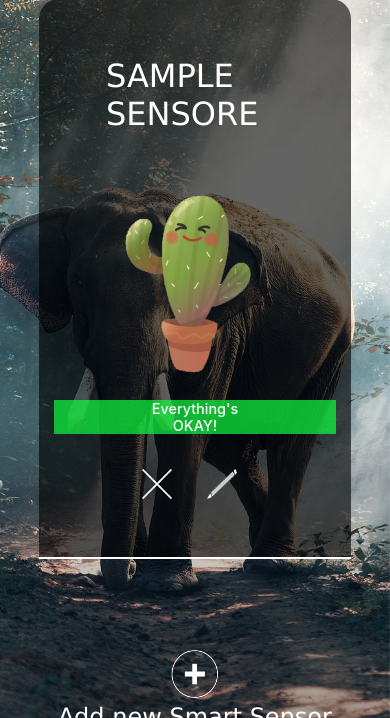
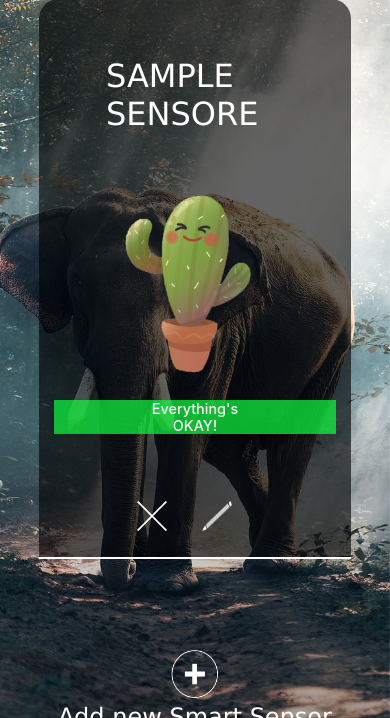
Before and after one commit to 2dadsgn/Smart-vase, a Flask app: page /gestione in a window 390 px wide. Shown: the part 181-899 px from the top of the page. Run offline with Flask 2, Linux system fonts and the light colour scheme; the visitor is signed in with stand-in values (Sample User, id 1); a database or web service that is not in the repository returns one stand-in record (values such as "Sample title"); some libraries are stand-ins or nearby versions.

Commit message:
fix and improvements

```diff
--- a/static/main.css
+++ b/static/main.css
@@ -360,12 +360,20 @@ h8 {
     align-content: center;
     align-items: center;
 }
+.div-mod-del{
+	margin: auto;
+	align-content: center;
+	padding: 0 2em 0 5.5em;
+	position: relative;
+	left: 1em;
+	top: -9em;
+
+}
 .delete{
 	width: 30px;
 	height: 30px;
-	position: relative;
-	top: -3em;
-	left: 8em;
+
+
 }
 .delete:hover{
 	transition-timing-function: ease-in-out;
@@ -376,10 +384,8 @@ h8 {
 .modify{
 	width: 30px;
 	height: 30px;
-	position: relative;
-	top: 0em;
-	left: 9em;
-
+	margin-left: 1em;
+	margin-top: 1em;
 }
 .modify:hover{
 	transition-timing-function: ease-in-out;
@@ -537,13 +543,14 @@ h8 {
 		margin: auto;
 		align-content: center;
 		padding: 0 2em 0 5.5em;
+		top: 2em;
+		left: -0.3em;
+
 	}
 	.delete{
 		width: 30px;
 		height: 30px;
-		position: static;
-		top:0;
-		left: 0;
+
 	}
 	.delete:hover{
 		transition-timing-function: ease-in-out;
@@ -553,9 +560,8 @@ h8 {
 	.modify{
 		width: 30px;
 		height: 30px;
-		position: static;
-		top: 0;
-		left: 0;
+		margin: 0;
+
 	}
 	.modify:hover{
 		transition-timing-function: ease-in-out;
--- a/templates/base.html
+++ b/templates/base.html
@@ -20,5 +20,9 @@
     <script src="{{ url_for('static', filename = 'popper.min.js') }}"></script>
     <script src="{{ url_for('static', filename = 'bootstrap-4.2.1.js') }}"></script>
 	<script src="{{ url_for('static', filename = 'main.js') }}"></script>
+    <script src="{{ url_for('static', filename = 'jquery-3.3.1.min.js') }}"></script>
+    <script src=" https://cdn.jsdelivr.net/jquery.validation/1.15.1/jquery.validate.min.js"></script>
+
+
   </body>
 </html>
--- a/templates/gestione.html
+++ b/templates/gestione.html
@@ -46,7 +46,7 @@
 
                          <img  src="{{ url_for('static', filename = 'sad-plant.png') }}" class="sad-plant"  >
 
-                      {% if ultimi_dati[i]['light']=='False' and ultimi_dati[i][0][0]['water']=='False' %}
+                      {% if ultimi_dati[i]['light']=='False' and ultimi_dati[i]['water']=='False' %}
 
                           <p class="error-data">Your plant needs water  and light </p>
 
@@ -68,7 +68,7 @@
 
               </div>
           {% else %}
-                  <h11 class="col-md-9 col-10 nodataavailable " >No Data availables,<br>
+                  <h11 class="col-md-8 col-10 nodataavailable " >No Data availables,<br>
                 are you sure your Smart vase is connected to the internet?</h11>
 
           {% endif %}
--- a/templates/register.html
+++ b/templates/register.html
@@ -1,10 +1,8 @@
 {% extends 'base.html' %}
-
 {% block body %}
-
 	  <div class="container-fluid transition-main" id="container">
 		  <div class="row" >
-			   <form action="{{ url_for('register_insert') }}" id="register" class="row " method="post">
+			   <form action="{{ url_for('register_insert') }}" id="register" class="row " method="post" name="registration">
 				   <img class="img-responsive" src="{{ url_for('static', filename = 'logo.png') }}" width="50" height="50" alt="" style="margin: auto;margin-top: 2em;">
 				   <h2 class="col-12">Account creation</h2>
 				   <h3 class="col-12">Chose a username</h3>
@@ -12,7 +10,7 @@
                    <p style="margin-bottom: 3vh" class="error">{{ error_username }}</p>
 
                    <h3 class="col-12">Insert your email</h3>
-				   <input style="margin-bottom: 4vh"  id="password" class="input-text col-md-12" type="text" name="email" value="">
+				   <input style="margin-bottom: 4vh"  id="password" class="input-text col-md-12" type="email" name="email" value="">
                    <p style="margin-bottom: 2vh"  class="error">{{ error_email }}</p>
 
 				   <h3 class="col-12">Insert a password</h3>
```
Also changed, not shown: static/main.js (line endings or trailing spaces).
